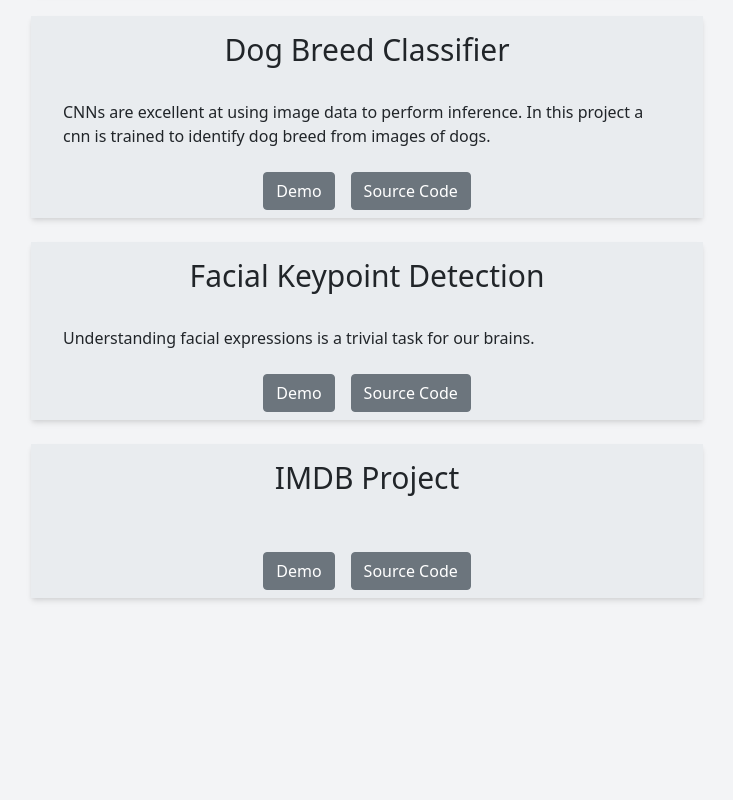
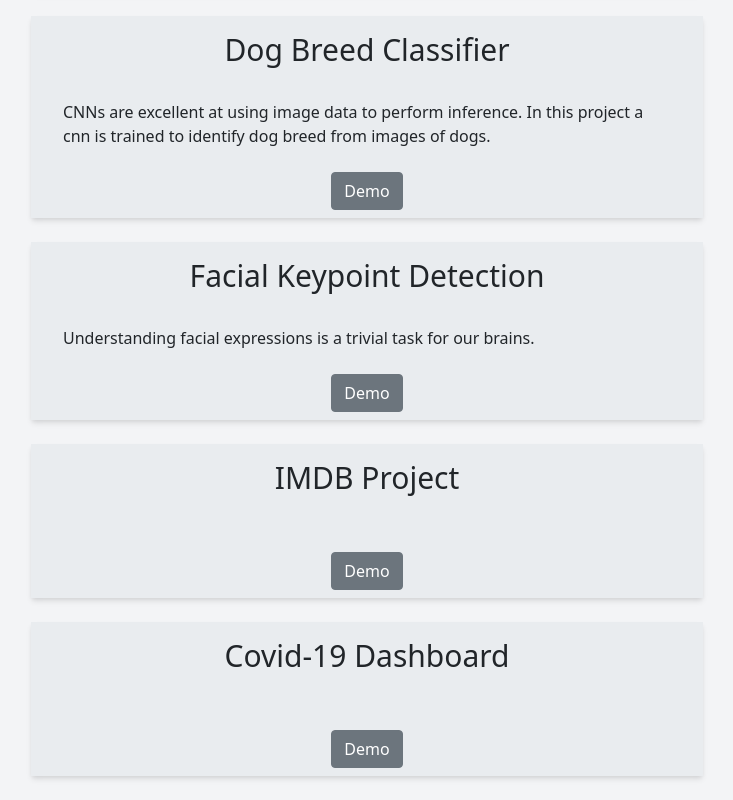
Before and after one commit to redam94/Portfolio, a React (Create React App) app: page /projects in a window 1280 px wide. Shown: the part 540-1340 px from the top of the page, without its empty margins (273-1006 px from the left). Before the commit the page ends 1162 px from the top, so only its background shows below. Built offline with nearby package versions, Linux system fonts and the light colour scheme.

Commit message:
Added covid dashboard

```diff
--- a/src/client/pages/ProjectsPage/Projects.js
+++ b/src/client/pages/ProjectsPage/Projects.js
@@ -2,6 +2,19 @@
 import { Image } from "react-bootstrap"
 import { projects } from "../../assets/projects.json"
 const Project = lazy( () => import("./components/Project"))
+
+const covid_dashboard = {
+        "name": "Covid-19 Dashboard",
+        "description": "",
+        "key": 20,
+        "pic": "",
+        "keywords": [
+            "CNN",
+            "Tensorflow",
+            "MachineLearning",
+            "TransferLearning"
+        ]
+};
 
 export default class Projects extends React.Component{
 
@@ -14,6 +27,7 @@
                         <Project project={project} key={project.key}/>
                     ))
                 }
+                <Project project={covid_dashboard} link={"http://covid-19-us-dashboard.herokuapp.com/"}/>
             </Suspense>
         )
     }
--- a/src/client/pages/ProjectsPage/components/Project.js
+++ b/src/client/pages/ProjectsPage/components/Project.js
@@ -4,7 +4,8 @@
 export default class Project extends React.Component{
     render(){
         const project = this.props.project
-        const ref = "\\projects\\" + project.name.toLowerCase().split(" ").join("_")
+        const ref = this.props?.link || "\\projects\\" + project.name.toLowerCase().split(" ").join("_")
+        const sourceCode = this.props?.sourceCode || ""
         return (
             <Jumbotron
                 fluid
@@ -33,9 +34,10 @@
                             variant="secondary"
                             className='mx-2 hover:shadow-md'
                             href={ref}>Demo</Button>
-                        <Button
+                        { sourceCode && <Button
                             variant="secondary"
                             className='mx-2 hover:shadow-md'>Source Code</Button>
+                        }
                 </div>
             </Jumbotron>
         )
--- /dev/null
+++ b/src/client/pages/TensorflowWebCam/TensorflowWebCamPage.js
@@ -0,0 +1,12 @@
+import React, {Component} from "react";
+
+export default class WebCamPage extends Component{
+
+    render(){
+        return (
+            <div>
+
+            </div>
+        )
+    }
+}
```
Also changed, not shown: src/client/pages/TensorflowWebCam/components/Video.js (added), 1 other file (tests, documents, lock files or other folders).
